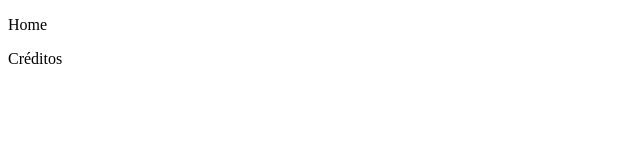
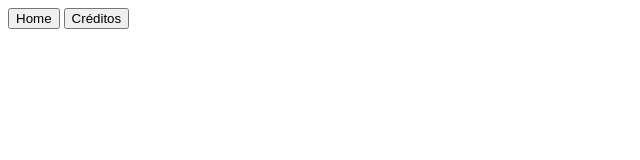
Before and after one commit to RafaelPoddis/Naruto-VR-PvP, a plain HTML site: page index.html in a window 1280 px wide. Shown: the whole page, without its empty margins (0-640 px from the left). Drawn offline with Linux system fonts and the light colour scheme.

Commit message:
HTML updated

```diff
--- a/index.html
+++ b/index.html
@@ -7,8 +7,8 @@
 </head>
 <body>
     <header>
-        <p>Home</p>
-        <p>Créditos</p>
+        <button class="header-btns">Home</button>
+        <button class="header-btns">Créditos</button>
     </header>
 </body>
 </html>
```
